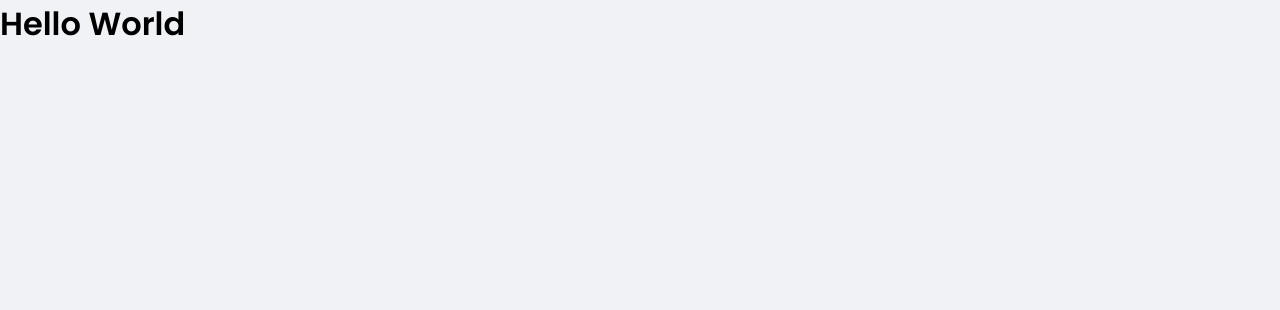
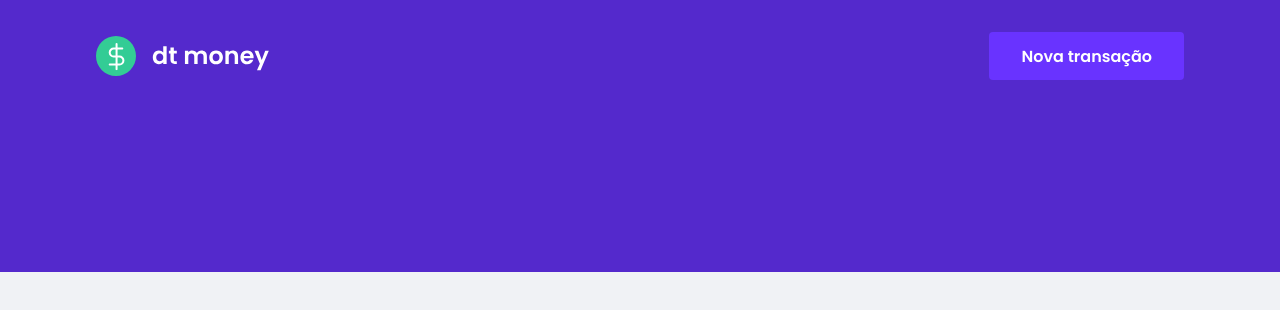
Before and after one commit to jrgraff/ignite-reactjs, a React (Create React App) app in the folder 02-dtmoney/: page / in a window 1280 px wide. Shown: the top 310 px of the page. Built offline with nearby package versions, Linux system fonts and the light colour scheme.

Commit message:
created header

```diff
--- a/02-dtmoney/src/App.tsx
+++ b/02-dtmoney/src/App.tsx
@@ -1,14 +1,11 @@
+import { Header } from "./components/Header"
 import { GlobalStyle } from "./styles/global";
 
 export function App() {
   return (
-    <div className="App">
-      <head>
-        <GlobalStyle />
-      </head>
-      <body>
-        <h1>Hello World</h1>
-      </body>
-    </div>
+    <>
+      <Header />
+      <GlobalStyle />
+    </>
   );
 }
--- /dev/null
+++ b/02-dtmoney/src/components/Header/index.tsx
@@ -0,0 +1,15 @@
+import logoImg from "../../assets/logo.svg"
+import { Container, Content } from "./styles"
+
+export function Header() {
+  return (
+    <Container>
+      <Content>
+        <img src={logoImg} alt="dtmoney" />
+        <button type="button">
+          Nova transação
+        </button>
+      </Content>
+    </Container>
+  )
+}
--- /dev/null
+++ b/02-dtmoney/src/components/Header/styles.ts
@@ -0,0 +1,29 @@
+import styled from 'styled-components'
+
+export const Container = styled.header`
+  background: var(--blue);
+`;
+
+export const Content = styled.div`
+  max-width: 1120px;
+  margin: 0 auto;
+
+  padding: 2rem 1rem 12rem;
+  display: flex;
+  align-items: center;
+  justify-content: space-between;
+
+  button {
+    font-size: 1rem;
+    color: #FFF;
+    background: var(--blue-light);
+    border: 0;
+    padding: 0 2rem;
+    border-radius: 0.25rem;
+    height: 3rem;
+
+    &:hover {
+      filter: brightness(0.9);
+    }
+  }
+`;
```
